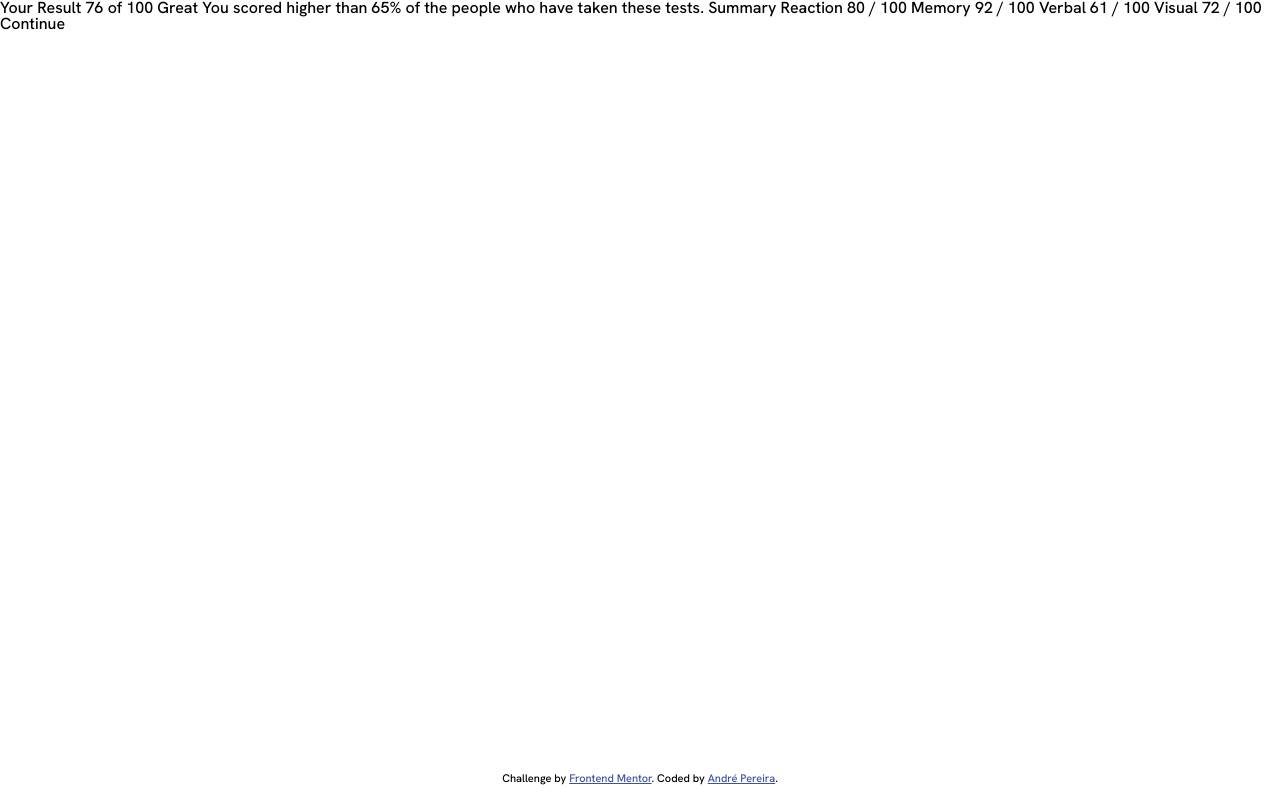
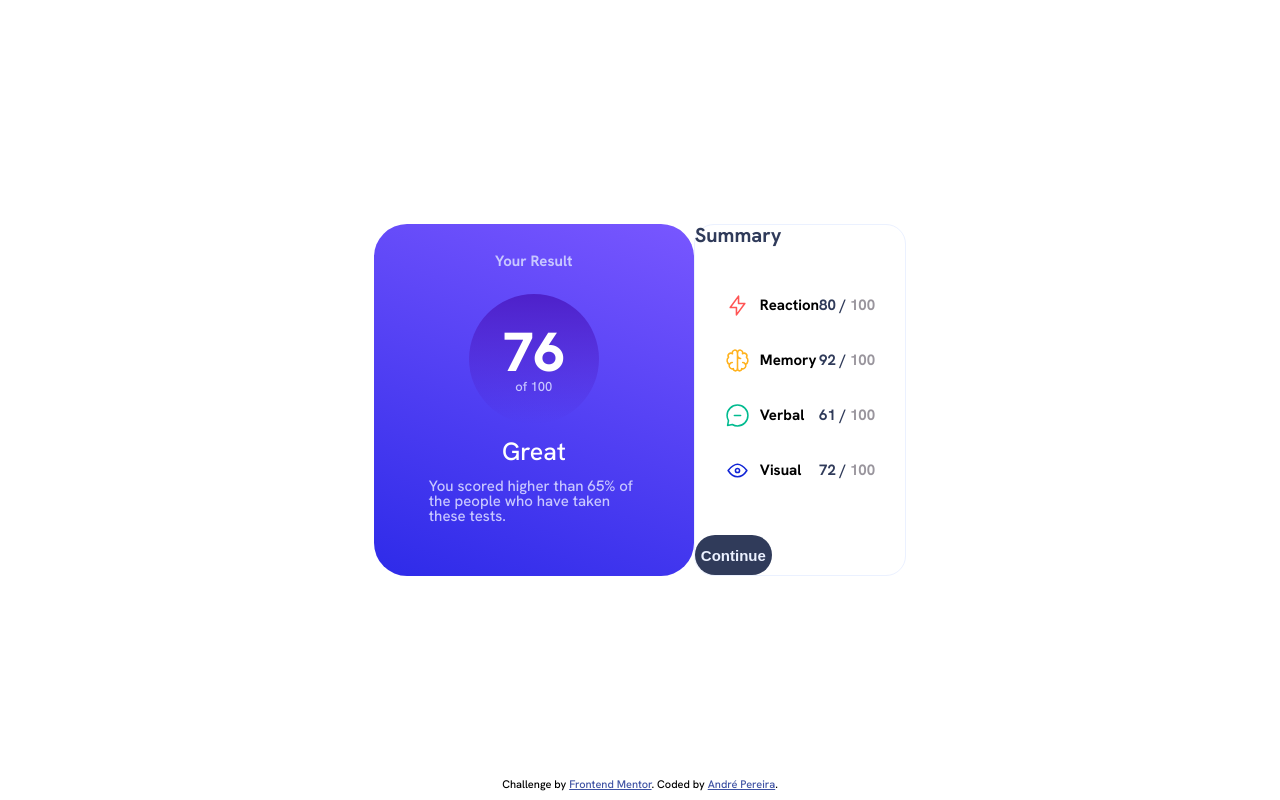
Before and after one commit to dre1597/fm-results-summary-component, a plain HTML site: page index.html in a window 1280 px wide. Drawn offline with Linux system fonts and the light colour scheme.

Commit message:
:sparkles: add structure and start adding styles

```diff
--- a/index.html
+++ b/index.html
@@ -16,29 +16,55 @@
     <link href="./styles/styles.css" rel="stylesheet">
   </head>
   <body>
+    <main class="container center">
+      <div class="card">
+        <section class="result">
+          <h1 class="score-title">Your Result</h1>
+          <div class="score center">
+            <h2 class="score-number">
+              <span>76</span><span class="score-max">of 100</span>
+            </h2>
+          </div>
 
-    Your Result
-    76
-    of 100
+          <p class="score-text">Great</p>
 
-    Great
-    You scored higher than 65% of the people who have taken these tests.
+          <p class="score-description">
+            You scored higher than 65% of the people who have taken these tests.
+          </p>
+        </section>
+        <section class="summary">
+          <h2 class="title">Summary</h2>
 
-    Summary
+          <div class="summary-list">
+            <div class="summary-item">
+              <img alt="Reaction icon" src="./assets/images/icon-reaction.svg">
+              <h3 class="summary-title">Reaction</h3>
+              <p class="summary-text">80 / <span>100</span></p>
+            </div>
 
-    Reaction
-    80 / 100
+            <div class="summary-item">
+              <img alt="Memory icon" src="./assets/images/icon-memory.svg">
+              <h3 class="summary-title">Memory</h3>
+              <p class="summary-text">92 / <span>100</span></p>
+            </div>
 
-    Memory
-    92 / 100
+            <div class="summary-item">
+              <img alt="Verbal icon" src="./assets/images/icon-verbal.svg">
+              <h3 class="summary-title">Verbal</h3>
+              <p class="summary-text">61 / <span>100</span></p>
+            </div>
 
-    Verbal
-    61 / 100
+            <div class="summary-item">
+              <img alt="Visual icon" src="./assets/images/icon-visual.svg">
+              <h3 class="summary-title">Visual</h3>
+              <p class="summary-text">72 / <span>100</span></p>
+            </div>
+          </div>
 
-    Visual
-    72 / 100
-
-    Continue
+          <button class="btn" type="button">Continue</button>
+        </section>
+      </div>
+    </main>
 
     <footer class="attribution">
       Challenge by <a href="https://www.frontendmentor.io?ref=challenge" target="_blank">Frontend Mentor</a>.
--- a/styles/styles.css
+++ b/styles/styles.css
@@ -13,12 +13,17 @@
 
     /* Neutral */
     --white: hsl(0, 0%, 100%);
+    --light-gray: hsl(273, 4%, 60%);
     --pale-blue: hsl(221, 100%, 96%);
     --light-lavender: hsl(241, 100%, 89%);
     --dark-gray-blue: hsl(224, 30%, 27%);
 
     /* Footer */
     --footer-text: hsl(228, 45%, 44%);
+}
+
+html {
+    font-size: 62.5%;
 }
 
 body {
@@ -28,6 +33,136 @@ body {
 img {
     max-width: 100%;
     display: block;
+}
+
+.center {
+    display: flex;
+    justify-content: center;
+    align-items: center;
+}
+
+.container {
+    min-height: 100vh;
+}
+
+.card {
+    display: flex;
+    flex-direction: row;
+}
+
+.result {
+    display: flex;
+    flex-direction: column;
+    align-items: center;
+    background: linear-gradient(380deg, var(--light-royal-blue), var(--light-slate-blue));
+    border-radius: 3.3rem;
+    padding: 3rem;
+    max-width: 26rem;
+}
+
+.score-title {
+    color: var(--light-lavender);
+    font-size: 1.5rem;
+    font-weight: 700;
+    text-align: center;
+}
+
+.score {
+    width: 13rem;
+    height: 13rem;
+    border-radius: 50%;
+    margin-top: 2.5rem;
+    background: linear-gradient(to bottom, var(--violet-blue), var(--persian-blue));
+    text-align: center;
+
+    & .score-number {
+        color: var(--white);
+        font-size: 5.5rem;
+        font-weight: 800;
+
+        & .score-max {
+            display: block;
+            color: var(--light-lavender);
+            font-size: 1.3rem;
+            font-weight: 500;
+            text-align: center;
+        }
+    }
+}
+
+.score-text {
+    margin-top: 1.5rem;
+    font-size: 2.5rem;
+    font-weight: 500;
+    color: var(--white);
+}
+
+.score-description {
+    margin-top: 1.5rem;
+    color: var(--light-lavender);
+    font-size: 1.5rem;
+    font-weight: 500;
+    padding: 0 2.5rem;
+}
+
+.title {
+    font-size: 2rem;
+    font-weight: 700;
+    color: var(--dark-gray-blue);
+}
+
+.summary {
+    box-shadow: 0.1rem 0 6rem var(--persian-blue);
+    border: 0.1rem solid var(--pale-blue);
+    border-radius: 2rem;
+}
+
+.summary-list {
+    display: flex;
+    flex-direction: column;
+    padding: 2rem;
+    margin-top: 2rem;
+}
+
+.summary-item {
+    display: flex;
+    align-items: center;
+    margin-bottom: 1.5rem;
+    height: 4rem;
+    border-radius: 1rem;
+    padding: 0 1rem;
+
+    & img {
+        width: 2.5rem;
+        margin-right: 1rem;
+    }
+
+    & .summary-title {
+        font-size: 1.5rem;
+        font-weight: 700;
+        flex-grow: 1;
+    }
+
+    & .summary-text {
+        font-size: 1.5rem;
+        font-weight: 700;
+        color: var(--dark-gray-blue);
+
+        & span {
+            color: var(--light-gray);
+        }
+    }
+}
+
+.btn {
+    margin-top: 1rem;
+    border: none;
+    height: 4rem;
+    border-radius: 3rem;
+    font-size: 1.5rem;
+    font-weight: 700;
+    color: var(--pale-blue);
+    background: var(--dark-gray-blue);
 }
 
 .attribution {
```
